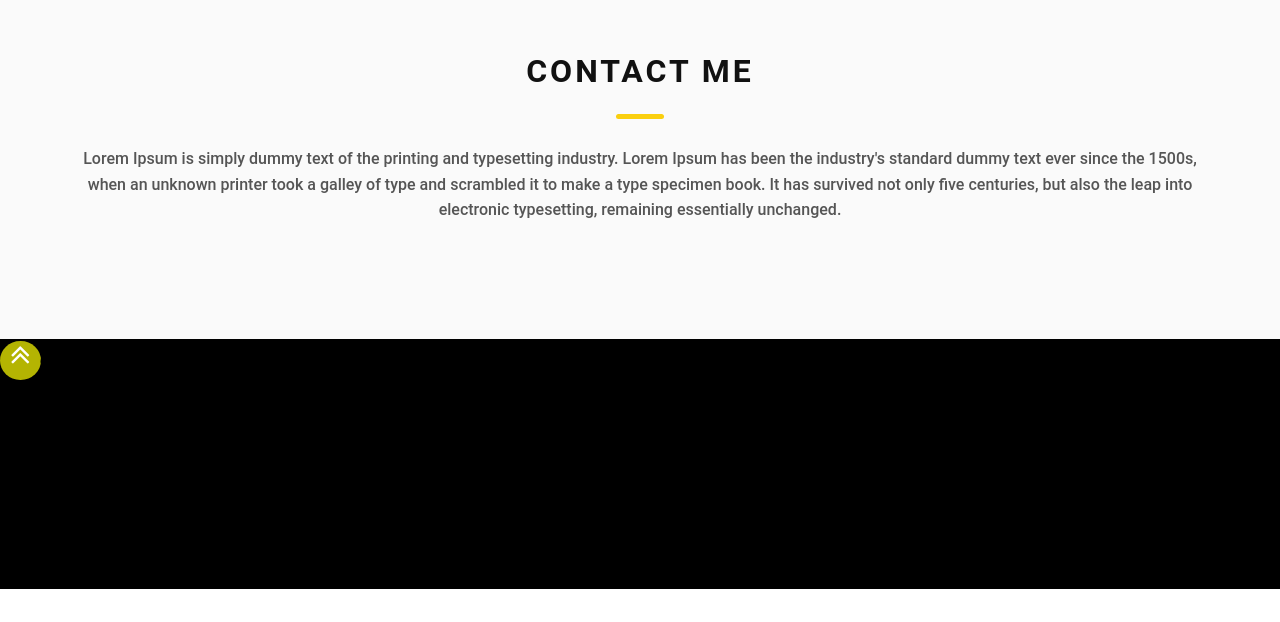
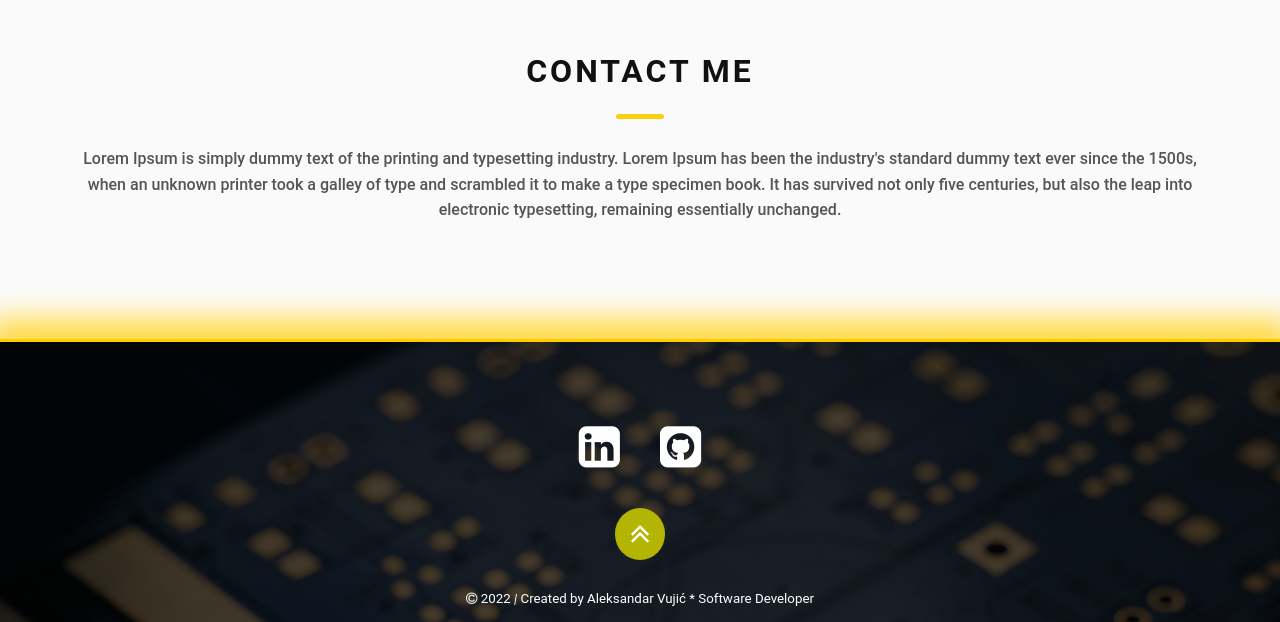
Before and after one commit to AleksandarVujic/portfolio, an Angular app: page /#/home in a window 1280 px wide. Shown: the part 1964-2586 px from the top of the page. Before the commit the page ends 2553 px from the top, so only its background shows below. Built offline with nearby package versions, Linux system fonts and the light colour scheme.

Commit message:
Added parallax; top line on footer glow;

```diff
--- a/src/app/home/home.component.html
+++ b/src/app/home/home.component.html
@@ -20,6 +20,7 @@
     <overlay *ngIf="dialogService.showDialog"></overlay>
 
     <mouse-scroll-me></mouse-scroll-me>
+
 </section>
 
 
--- a/src/app/home/home.component.scss
+++ b/src/app/home/home.component.scss
@@ -3,10 +3,11 @@
 .container {
     background-image: linear-gradient(0deg, rgba(0, 0, 0, 0.7), rgba(0, 0, 0, 0.7)),
         url(../../assets/images/home_bg.jpg);
+    background-attachment: fixed;
+    background-size: cover;
+    background-repeat: no-repeat;
     width: 100%;
     height: 100vh;
-    background-repeat: no-repeat;
-    background-size: cover;
     display: flex;
     justify-content: center;
     align-items: center;
--- a/src/app/layouts/footer-bar/footer-bar.component.html
+++ b/src/app/layouts/footer-bar/footer-bar.component.html
@@ -1,10 +1,19 @@
-<div class="footer-container" style="background: black;height: 250px;">
-    <div class="social-links"></div>
+<div class="top-line"></div>
+<div class="footer-container">
+    <div class="background"></div>
+    <div class="social-links">
+        <a href="https://www.linkedin.com/in/vujicaco/" target="_blank">
+            <i class="fa fa-linkedin-square" aria-hidden="true"></i>
+        </a>
+        <a href="https://github.com/AleksandarVujic" target="_blank">
+            <i class="fa fa-github-square" aria-hidden="true"></i>
+        </a>
+    </div>
     <a (click)="scrollToTop()" class="scroll-to-top"><i class="fa fa-angle-double-up fa-2x"></i></a>
     <small class="copyrights">
         <i class="fa fa-copyright" aria-hidden="true"></i>
         2022
-        <i class="mid-line">|</i>
-        <span class="logo-name">Aleksandar Vujić</span>
+        <i class="mid-line"> | </i>
+        <span class="logo-name">Created by Aleksandar Vujić * Software Developer</span>
     </small>
 </div>
--- a/src/app/layouts/footer-bar/footer-bar.component.scss
+++ b/src/app/layouts/footer-bar/footer-bar.component.scss
@@ -1,9 +1,37 @@
+.top-line {
+    height: 3px;
+    background: #fc0;
+    box-shadow: 0 0 35px 15px #fc0, 0 0 50px 25px #fff;
+}
+.footer-container {
+    display: flex;
+    flex-direction: column;
+    justify-content: space-around;
+    align-items: center;
+    padding-top: 30px;
+    height: 250px;
+    background-image: linear-gradient(0deg, rgba(0, 0, 0, 0.7), rgba(0, 0, 0, 0.7)),
+        url(../../../assets/images/home_bg.jpg);
+    background-attachment: fixed;
+    background-size: cover;
+}
+
 .scroll-to-top {
-    padding: 0.5rem 1rem;
-    margin: 0 auto;
-    padding: 10px 10px;
+    padding: 10px 15px;
     color: #fff;
     background: rgb(180, 180, 2);
     border-radius: 50%;
     cursor: pointer;
 }
+
+.social-links {
+    font-size: 48px;
+    a {
+        margin: 20px;
+        color: #fff;
+    }
+}
+
+.copyrights {
+    color: #fff;
+}
--- a/src/app/layouts/navigation/navigation.component.scss
+++ b/src/app/layouts/navigation/navigation.component.scss
@@ -20,7 +20,7 @@
 }
 
 .overlay a {
-    padding: 8px;
+    padding: 20px;
     text-decoration: none;
     font-size: 36px;
     color: #818181;
```
